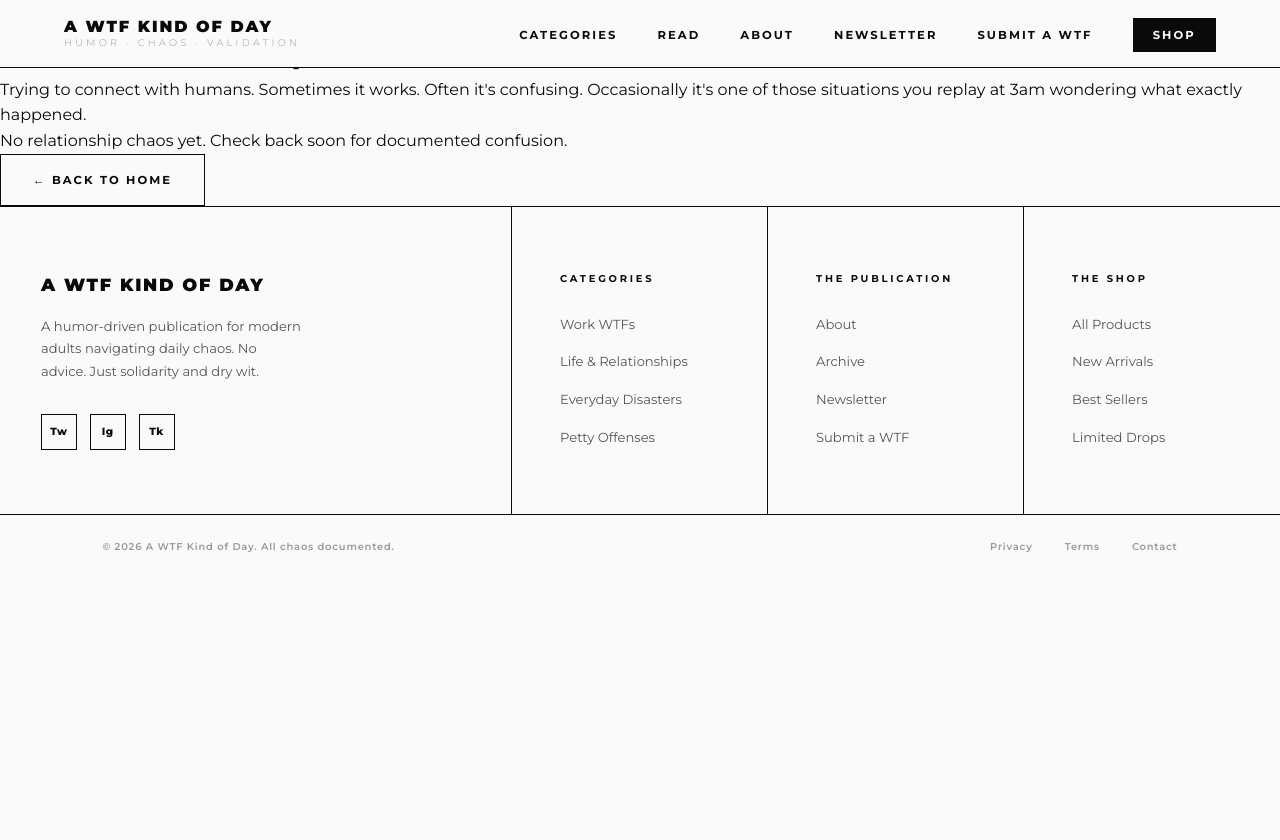
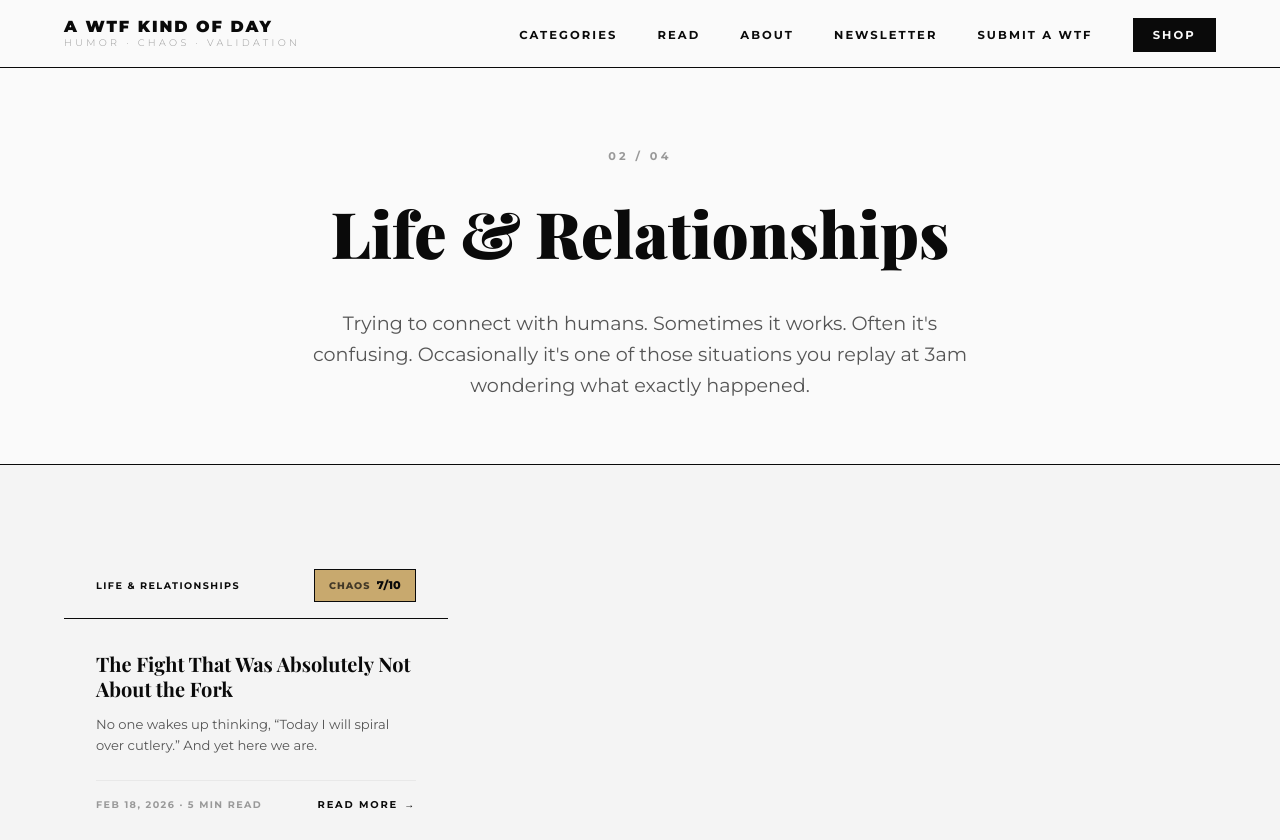
Before and after one commit to merrygrant-rgb/awtfkindofday, an Eleventy site: page categories/life-relationships.njk in a window 1280 px wide. Shown: the top 840 px of the page. Before the commit the page ends 800 px from the top, so only its background shows below. Built offline with nearby package versions, Linux system fonts and the light colour scheme; Eleventy itself is replaced by a stand-in of ours; files that its build step writes are made by us from their sources; a web font is replaced by a local one.

Commit message:
Update life-relationships.njk

```diff
--- a/categories/life-relationships.njk
+++ b/categories/life-relationships.njk
@@ -15,10 +15,9 @@ title: Life & Relationships
 
   <section class="category-posts">
     <div class="category-posts-inner">
-      {% set categoryPosts = collections.posts | selectattr("data.category", "equalto", "Life & Relationships") %}
-      {% if categoryPosts.length > 0 %}
-        <div class="posts-grid">
-          {% for post in categoryPosts %}
+      <div class="posts-grid">
+        {% for post in collections.posts %}
+          {% if post.data.category == "Life & Relationships" %}
           <a href="{{ post.url }}" class="post-card">
             <div class="post-header">
               <span class="post-tag">{{ post.data.category }}</span>
@@ -39,13 +38,9 @@ title: Life & Relationships
               </div>
             </div>
           </a>
-          {% endfor %}
-        </div>
-      {% else %}
-        <div class="category-empty">
-          <p>No relationship chaos yet. Check back soon for documented confusion.</p>
-        </div>
-      {% endif %}
+          {% endif %}
+        {% endfor %}
+      </div>
     </div>
   </section>
 
@@ -53,3 +48,70 @@ title: Life & Relationships
     <a href="/" class="btn btn-secondary">← Back to Home</a>
   </div>
 </div>
+
+<style>
+.category-page {
+  padding-top: 68px;
+  min-height: 100vh;
+}
+
+.category-header {
+  background: var(--white);
+  border-bottom: 1.5px solid var(--black);
+  padding: 5rem 0 4rem;
+  text-align: center;
+}
+
+.category-header-inner {
+  max-width: 800px;
+  margin: 0 auto;
+  padding: 0 5%;
+}
+
+.category-number {
+  font-size: 0.7rem;
+  font-weight: 700;
+  letter-spacing: 0.3em;
+  color: var(--gray-400);
+  margin-bottom: 1rem;
+}
+
+.category-title {
+  font-family: var(--font-display);
+  font-size: 4rem;
+  font-weight: 900;
+  margin-bottom: 1.5rem;
+  color: var(--black);
+}
+
+.category-description {
+  font-size: 1.2rem;
+  line-height: 1.6;
+  color: var(--gray-600);
+}
+
+.category-posts {
+  background: var(--gray-100);
+  padding: 5rem 0;
+  min-height: 50vh;
+}
+
+.category-posts-inner {
+  max-width: 1400px;
+  margin: 0 auto;
+  padding: 0 5%;
+}
+
+.category-footer {
+  background: var(--white);
+  padding: 4rem 0;
+  text-align: center;
+  border-top: 1.5px solid var(--black);
+}
+
+@media (max-width: 768px) {
+  .category-title {
+    font-size: 2.5rem;
+  }
+}
+</style>
```
